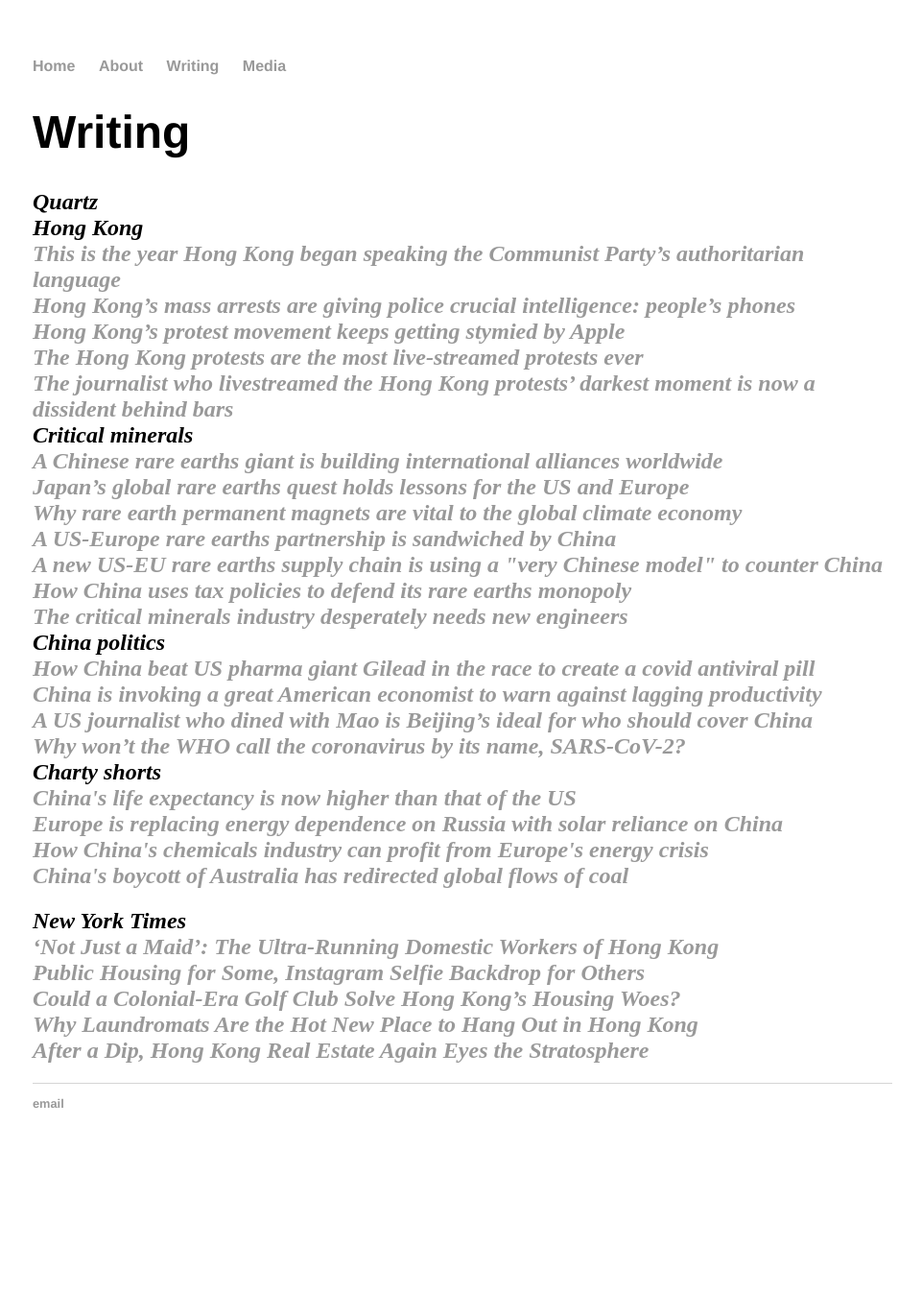
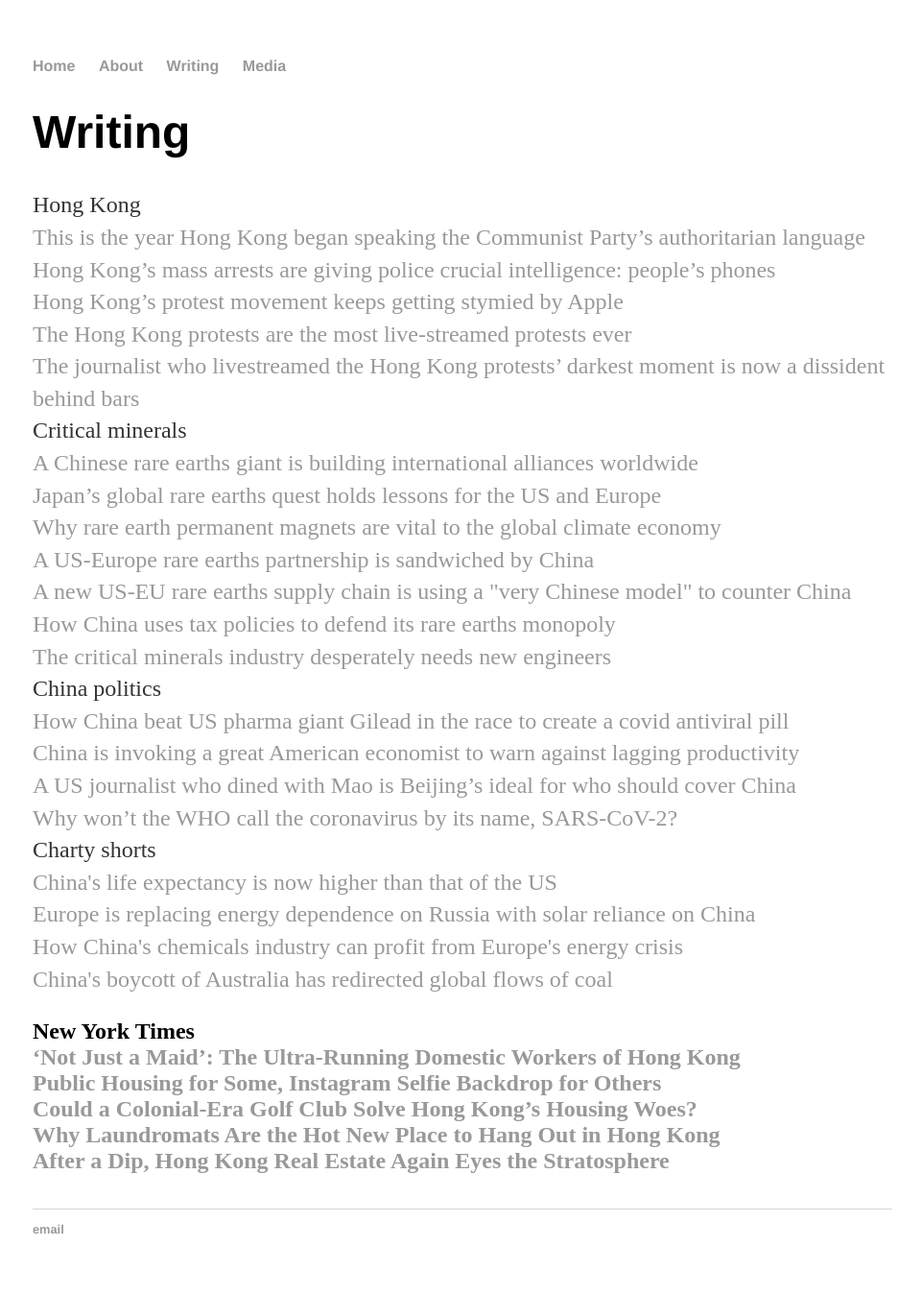
Before and after one commit to marykmhui/marykmhui, a Jekyll site: the page built from writing/index.html, in a window 1280 px wide. Shown: the whole page at 96% size, without its empty margins (158-1119 px from the left). Built offline with Jekyll 4.4.1, drawn with Linux system fonts in a browser that asks for light colours; before the commit the page ends 1217 px from its top, so only the background shows below that.

Commit message:
Update index.html

```diff
--- a/writing/index.html
+++ b/writing/index.html
@@ -2,14 +2,9 @@
 layout: default
 title: Writing
 ---
-
-	<div class="blurb">
-					<h1>Writing</h1>
-					<address>
-
-					<h2>Quartz</strong<h2><br>
-
-					Hong Kong<br>
+		<div class="about">
+			<h1>Writing</h1>
+			<p>Hong Kong<br>
 					<a href="https://qz.com/1942410/chinas-authoritarian-language-is-taking-over-hong-kong/">This is the year Hong Kong began speaking the Communist Party’s authoritarian language</a><br>
 					<a href="https://qz.com/1844937/hong-kongs-mass-arrests-give-police-access-to-phones/">Hong Kong’s mass arrests are giving police crucial intelligence: people’s phones</a><br>
 					<a href="https://qz.com/1879754/hong-kongs-protest-movement-stymied-by-apples-china-ties/">Hong Kong’s protest movement keeps getting stymied by Apple</a><br>
@@ -44,7 +39,7 @@
 					<a href="https://www.nytimes.com/2018/05/17/world/asia/hong-kong-housing-inequality-golf.html">Could a Colonial-Era Golf Club Solve Hong Kong’s Housing Woes?</a><br>
 					<a href="https://www.nytimes.com/2018/04/03/world/asia/hong-kong-housing-prices-laundromats.html">Why Laundromats Are the Hot New Place to Hang Out in Hong Kong</a><br>
 					<a href="https://www.nytimes.com/2019/03/22/realestate/hong-kong-luxury-real-estate-turnaround.html">After a Dip, Hong Kong Real Estate Again Eyes the Stratosphere</a><br>
+				</p>
 
 
-
-	</div><!-- /.blurb -->
+		</div>
```
